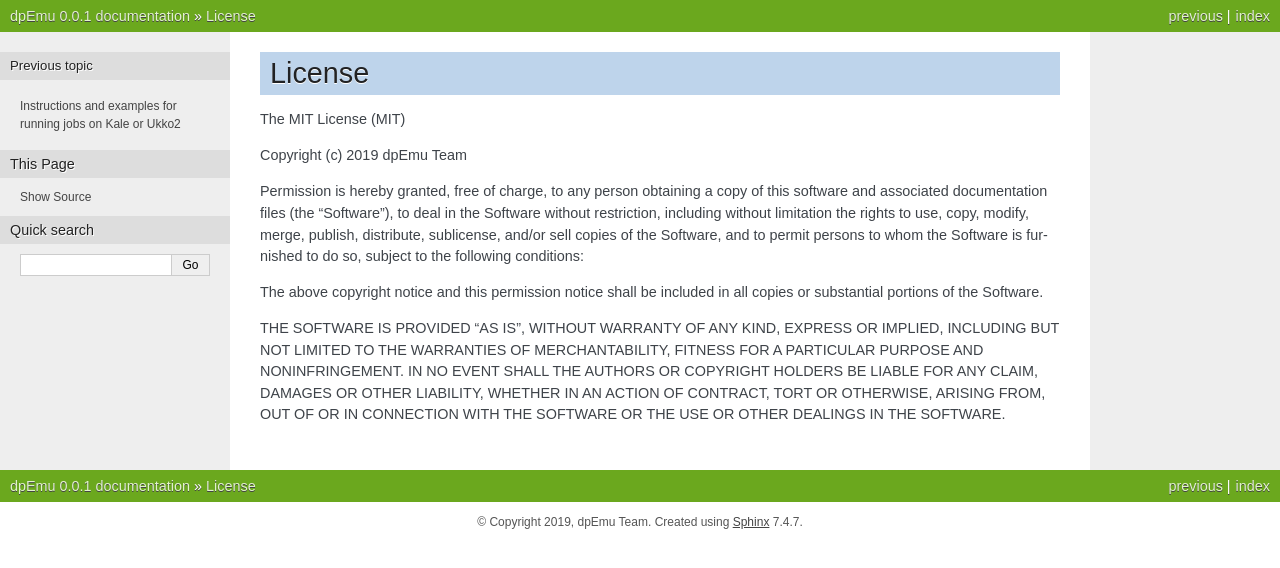
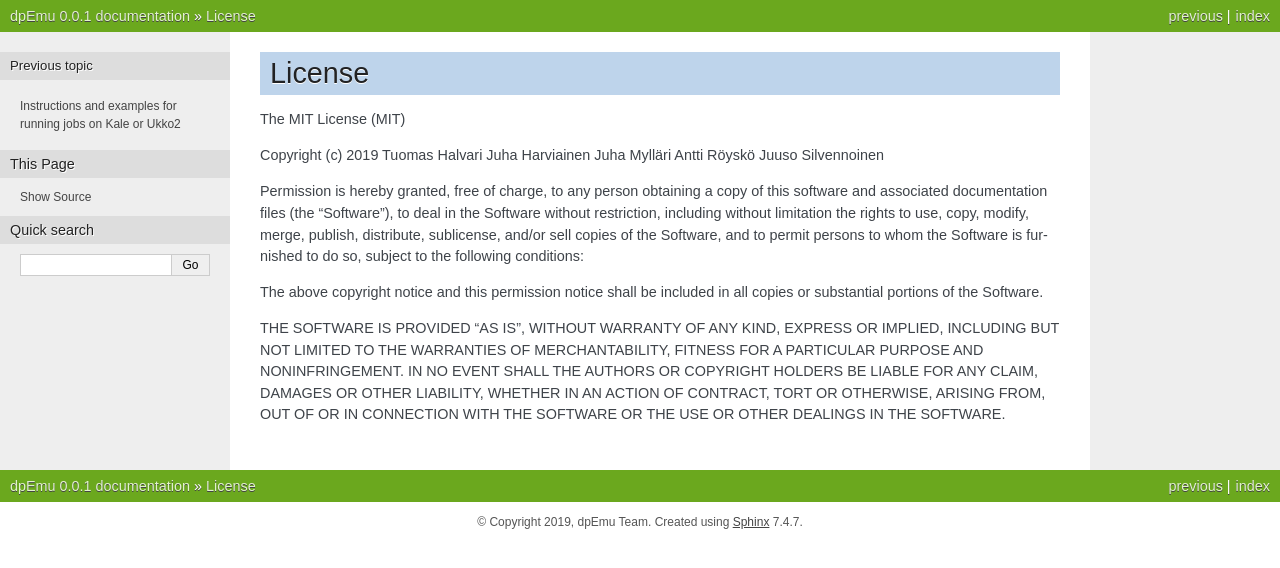
Before and after one commit to dpEmu/dpEmu, a Sphinx documentation site: the page built from docs/license.rst, in a window 1280 px wide. Shown: the top 568 px of the page. Built offline with Sphinx 7.4.7, drawn with Linux system fonts in a browser that asks for light colours.

Commit message:
Update license.rst

```diff
--- a/docs/license.rst
+++ b/docs/license.rst
@@ -3,7 +3,7 @@ License
 
 The MIT License (MIT)
 
-Copyright (c) 2019 dpEmu Team
+Copyright (c) 2019 Tuomas Halvari Juha Harviainen Juha Mylläri Antti Röyskö Juuso Silvennoinen
 
 Permission is hereby granted, free of charge, to any person obtaining a copy of this software and associated documentation files (the "Software"), to deal in the Software without restriction, including without limitation the rights to use, copy, modify, merge, publish, distribute, sublicense, and/or sell copies of the Software, and to permit persons to whom the Software is furnished to do so, subject to the following conditions:
 
```
